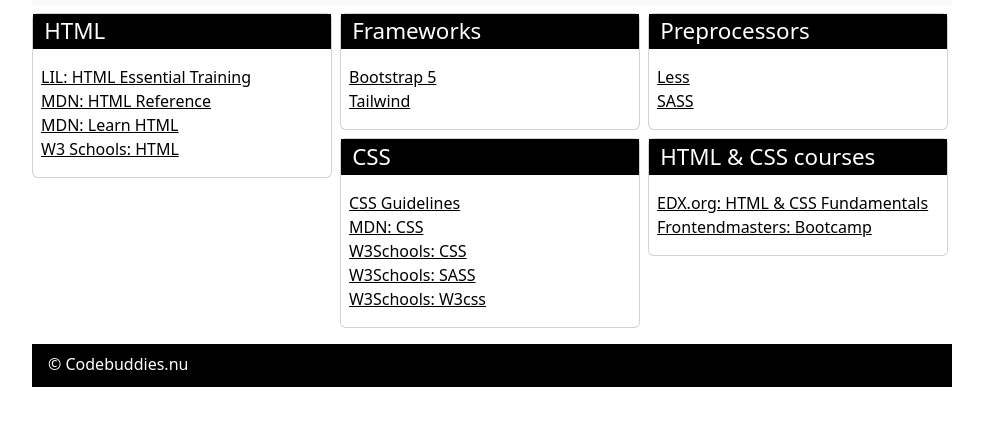
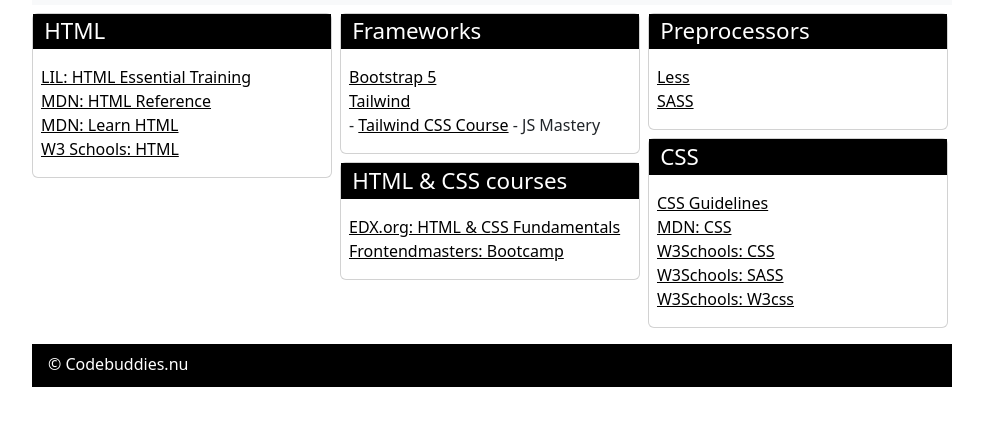
Before and after one commit to codebuddiesnordic/codebuddies-linkguide, a plain HTML site: page html-css/index.html in a window 1280 px wide. Shown: the part 165-590 px from the top of the page, without its empty margins (143-1126 px from the left). Drawn offline with nearby package versions, Linux system fonts and the light colour scheme.

Commit message:
HTML-CSS update

```diff
--- a/html-css/index.html
+++ b/html-css/index.html
@@ -74,6 +74,7 @@
             <ul class="card-linklist">
               <li><a href="https://www.w3schools.com/bootstrap5">Bootstrap 5</a></li>
               <li><a href="https://tailwindcss.com/">Tailwind</a></li>
+              <li>- <a href="https://www.youtube.com/watch?v=6biMWgD6_JY">Tailwind CSS Course</a> - JS Mastery</li>
             </ul>
           </p>
         </div>
```
Also changed, not shown: html-css/CSS-Select.txt (added).
